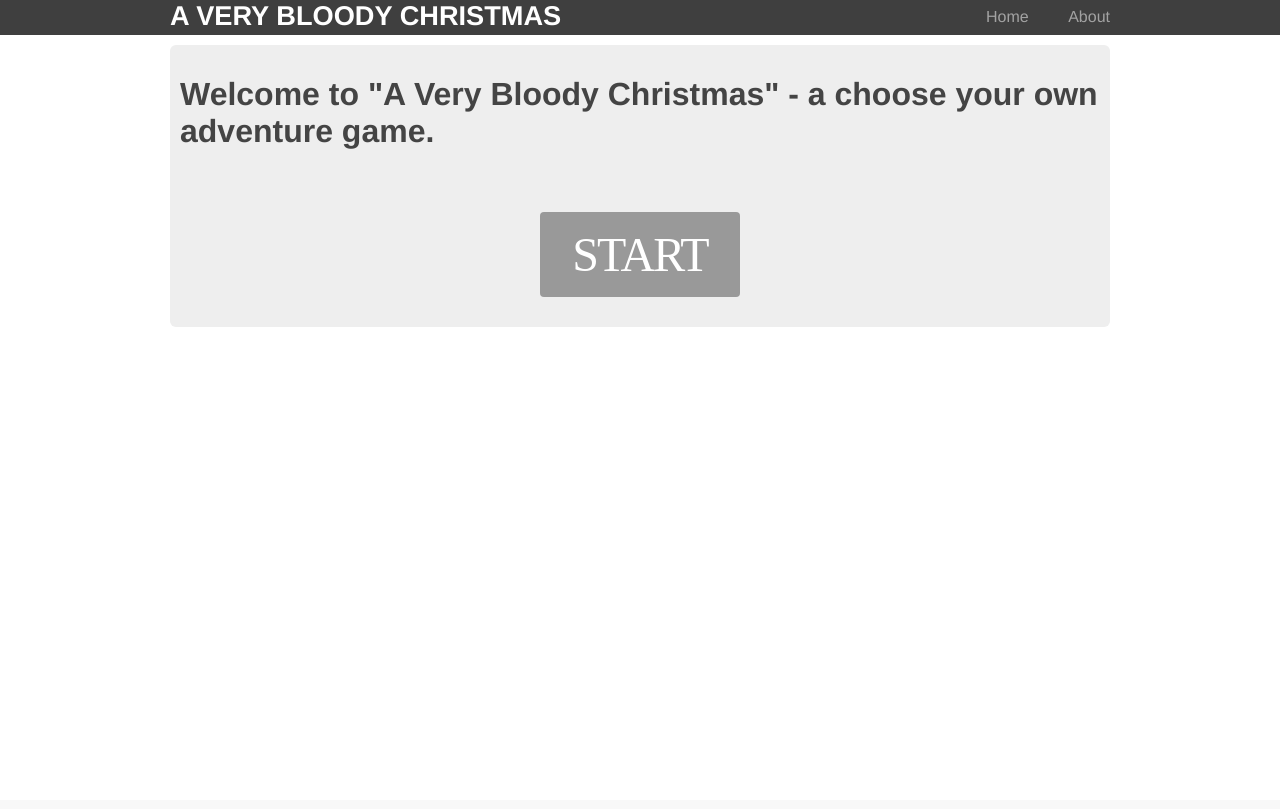
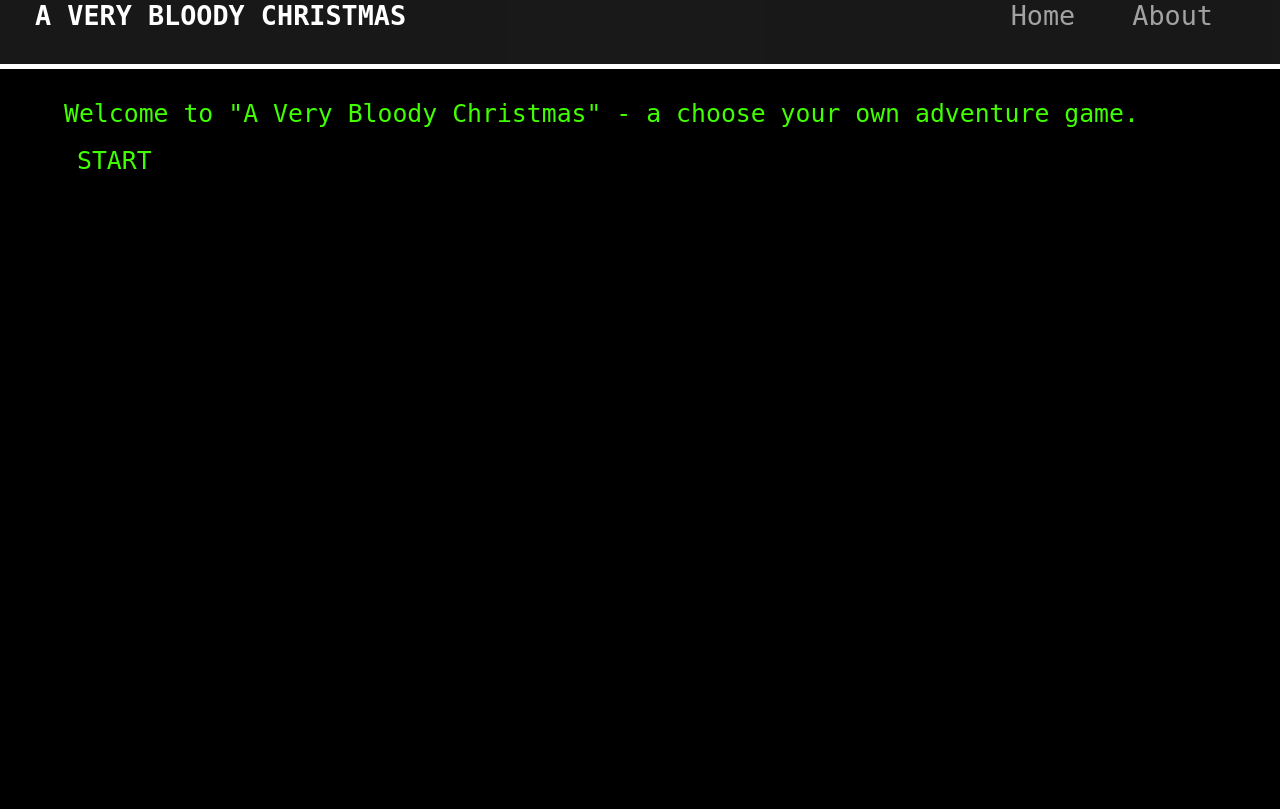
Before and after one commit to jklahn/cyoa, a Flask app: page / in a window 1280 px wide. Before the commit the page ends 297 px from the top, so only its background shows below. Run offline with Flask 2, Linux system fonts and the light colour scheme.

Commit message:
Updated template story.  Added ability to limit amount of times page can be visited.  Adjusted formatting of page to make it more responsive.

```diff
--- a/flaskapp/cyoa_app.py
+++ b/flaskapp/cyoa_app.py
@@ -24,9 +24,10 @@ class Page(object):
         self.title = page["title"]
         self.body = wrap_text(page["body"])
         self.prompt = wrap_text(page["prompt"])
-        self.short_description = page["short_description"]
+        self.short_description = wrap_text(page["short_description"])
         self.linked_pages = page["linked_pages"]
         self.visit_counter = 0
+        self.visits_allowed = page.get("visits_allowed")
         self.change_health = page.get("change_health")  # Get the health change for the page if it exists
         self.add_to_inventory = page.get("add_to_inventory")
         self.remove_from_inventory = page.get("remove_from_inventory")
@@ -136,7 +137,7 @@ class Book(object):
         if self.current_page.change_health:  # add or subtract health
             health_message += "<br/><br/>"
             if self.current_page.change_health > 0:
-                health_message += ("+" + str(self.current_page.change_health) + " health<br/>")
+                health_message += ("+" + str(self.current_page.change_health) + " health<br/><br/>")
 
             else:
                 health_message += (str(self.current_page.change_health) + " health<br/><br/>")
@@ -174,23 +175,8 @@ class Book(object):
                 page.linked_pages.remove(page_name)
 
 
-def wrap_text(text, max_line_length=120):
-    formatted_text = ""
-    for string in text.split("\n"):
-        if len(string) > max_line_length:  # if the string is greater than the max allowed per line
-            line = ""
-            for word in string.split():  # split string into words if greater than max
-                if len(line) + len(word) > max_line_length:
-                    formatted_text += "<br/>" + line
-                    line = "" + word + " "
-                else:
-                    line += word + " "
-
-            formatted_text += "<br/>" + line
-        else:
-            string += "<br/>"  # add the new line back
-            formatted_text += string
-
+def wrap_text(text, max_line_length=80):
+    formatted_text = text.replace("\n", "<br/>")
     return formatted_text
 
 
@@ -341,6 +327,11 @@ def start_post():
 
     book.current_page.visit_counter += 1  # increment the page visit counter
 
+    if book.current_page.visits_allowed:
+        # remove the page from the book so it can't be visited again if max visits reached for the page
+        if book.current_page.visit_counter >= book.current_page.visits_allowed:
+            book.remove_page_from_all_linked_pages(book.current_page.name)
+
     return render_template('start.html', title=book.current_page.title, page_body=page_body,
                            prompt=prompt, linked_pages=linked_pages,
                            current_health=book.health)
--- a/flaskapp/static/css/main.css
+++ b/flaskapp/static/css/main.css
@@ -10,16 +10,17 @@ body {
  */
 
 header {
-  background-color: #2B2B2B;
-  height: 35px;
-  width: 100%;
+  background-color: black;
+  height: 5vw;
+  width: 100vw;
   opacity: .9;
-  margin-bottom: 10px;
+  margin-bottom: 5px;
 }
 
 header h1.logo {
   margin: 0;
-  font-size: 1.7em;
+  margin-left: 35px;
+  font-size: calc(14px + 1vw);
   color: #fff;
   text-transform: uppercase;
   float: left;
@@ -35,8 +36,10 @@ header h1.logo:hover {
  */
 
 .container {
-  width: 940px;
-  margin: 0 auto;
+  width: 95vw;
+  height: 50vh
+  margin: auto;
+  font-family: monospace;
 }
 
 /*
@@ -46,7 +49,8 @@ header h1.logo:hover {
 .menu {
   color: white;
   float: right;
-  margin-top: 8px;
+  margin: 0;
+  font-size: calc(14px + 1vw);
 }
 
 .menu li {
@@ -58,6 +62,8 @@ header h1.logo:hover {
 }
 
 .menu li a {
+  border-radius: 2px;
+  padding: 3px 3px 3px 3px;
   color: #999;
   text-decoration: none;
 }
@@ -106,7 +112,6 @@ h2 {
 }
 
 h3 {
-  font-size: 1.7em;
   font-weight: 100;
   margin-top: 30px;
   text-align: center;
@@ -114,16 +119,32 @@ h3 {
   color: #999;
 }
 
+div.page {
+  height: 85vh;
+  width: 90vw;
+  margin: auto;
+  font-weight: normal;
+  font-family: monospace;
+  font-size: calc(12px + 1vw);
+  padding: 30px 30px 30px 30px;
+  color: #41FF00;
+  background-color: black;
+  -webkit-border-radius: 6px;
+     -moz-border-radius: 6px;
+          border-radius: 6px;
+}
+
 .page-button {
-  font-family: "Times New Roman", Times, serif;
-  font-size: 1.5em;
+  font-family: monospace;
+  font-size: calc(12px + 1vw);
+  padding: 10px 10px 30px 10px;
+  color: #41FF00;
+  background-color: black;
   margin-top: 10px;
   text-align: center;
-  letter-spacing: -2px;
+  border-style: dotted;
   border-radius: 4px;
-  background-color: #999;
-  border: none;
-  color: white;
+  border: solid #000;
   padding: 5px 10px 5px 10px;
   text-align: center;
   text-decoration: none;
@@ -131,5 +152,15 @@ h3 {
 }
 
 .page-button:hover {
+  border-color: #41FF00;
+}
+
+body.page {
+  padding: 0;
+  font-family: "Helvetica Neue", Helvetica, Arial, sans-serif;
+  color: #444;
+}
+
+div.page-holder {
   background-color: black;
 }
--- a/flaskapp/templates/about.html
+++ b/flaskapp/templates/about.html
@@ -1,6 +1,8 @@
 {% extends "layout.html" %}
 {% block content %}
+<div class="page">
   <h1>About the Author</h1>
   <p>{{ about_the_author }}</p>
-<p><a href="https://www.joshuaklahn.com" target="_blank">{{ author_website }}</a></p>
+<p><a href="{{ author_website }}">{{ author_website }}</a></p>
+</div>
 {% endblock %}
--- a/flaskapp/templates/home.html
+++ b/flaskapp/templates/home.html
@@ -1,11 +1,11 @@
 {% extends "layout.html" %}
 {% block content %}
-  <div class="jumbo">
+  <div class="page">
     {% autoescape false %}
-    <h1>{{ welcome_message }}</h1>
+    {{ welcome_message }}
     {% endautoescape %}
-    <div class="buttonholder">
-      <a class="startbutton" href="{{ url_for('start') }}" title="Start the game">START</a>
+    <div>
+      <a class="page-button" href="{{ url_for('start') }}" title="Start the game">START</a>
     </div>
   </div>
 {% endblock %}
--- a/flaskapp/templates/layout.html
+++ b/flaskapp/templates/layout.html
@@ -16,7 +16,7 @@
       </nav>
     </div>
   </header>
-    <div class="container">
+    <div class="page-holder">
       {% block content %}
       {% endblock %}
     </div>
--- a/flaskapp/templates/page.html
+++ b/flaskapp/templates/page.html
@@ -11,12 +11,12 @@
           <nav>
               <ul class="menu">
                   <li>Health: {{ current_health }}</li>
-                <li><a href="{{ url_for('home') }}">Restart</a></li>
+                  <li><a href="{{ url_for('home') }}">Restart</a></li>
               </ul>
           </nav>
       </div>
   </header>
-    <div class="container">
+    <div class="page-holder">
         {% block content %}
         {% endblock %}
     </div>
```
Also changed, not shown: flaskapp/data/template.json (+76 -13 lines), flaskapp/templates/start.html (+4 -4 lines), README.md. Lines whose indentation alone changed are shown as unchanged.
